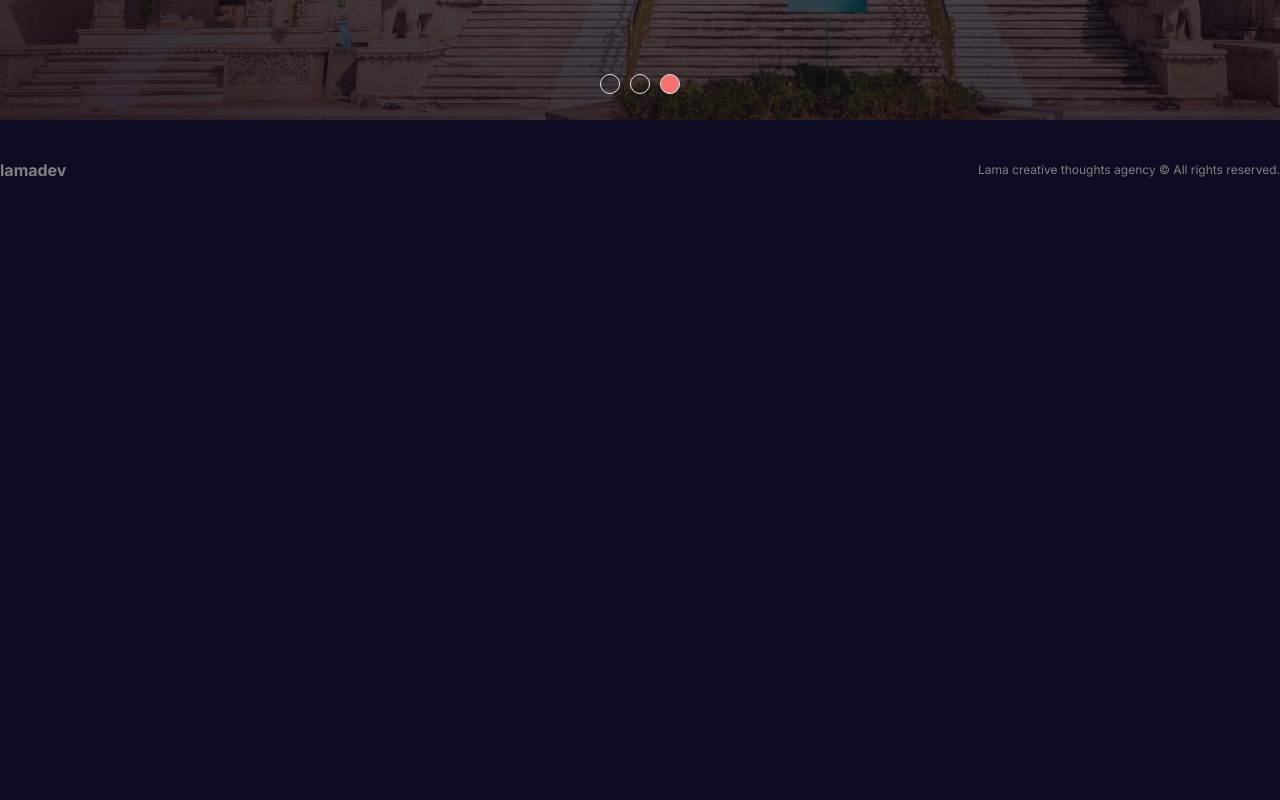
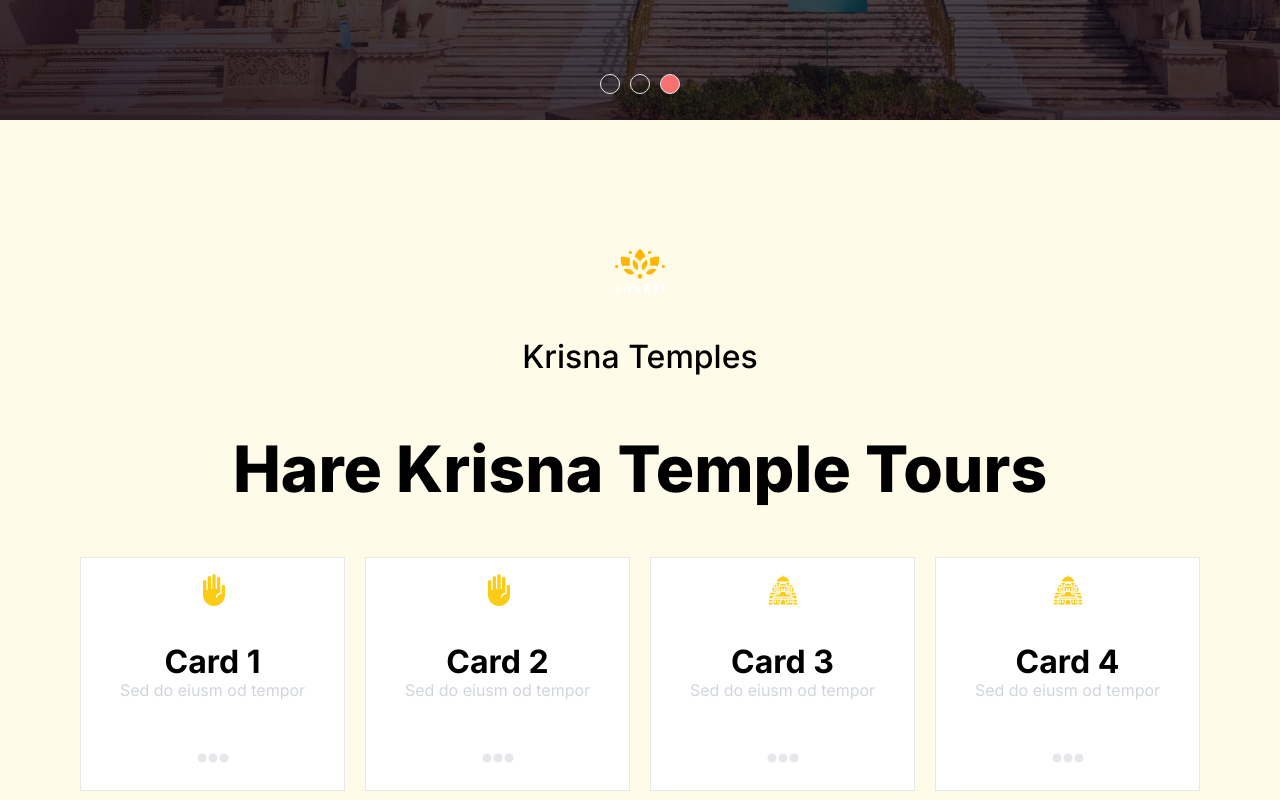
Before and after one commit to deveshksrivastava/next14-mandir-aap, a Next.js app: page / in a window 1280 px wide. Shown: the part 680-1480 px from the top of the page. Before the commit the page ends 900 px from the top, so only its background shows below. Built offline with nearby package versions, Linux system fonts and the light colour scheme; no server answers.

Commit message:
add card and allign reuseable component for slider

```diff
--- a/package.json
+++ b/package.json
@@ -18,6 +18,7 @@
     "react": "^18",
     "react-dom": "^18",
     "react-elastic-carousel": "^0.11.5",
+    "react-icons": "^5.0.1",
     "react-slick": "^0.30.1",
     "slick-carousel": "^1.8.1",
     "styled-components": "^6.1.8",
--- a/src/Reuseable/customarrow.js
+++ b/src/Reuseable/customarrow.js
@@ -1,13 +1,26 @@
-const CustomArrow = ({ direction,onClick }) => {
-
+const CustomArrow = ({ direction, onClick }) => {
   return (
+    <div
+      className={`sm:flex hidden absolute ${
+        direction === "prev" ? "left-0" : "right-0"
+      } top-1/2 transform -translate-y-1/2 z-10`}
+    >
+      {direction === "prev" ? (
         <button
-        className={`sm:flex hidden absolute ${direction === "prev" ? "left-0" : "right-0"} top-1/2 transform -translate-y-1/2 z-10`}
-        onClick={onClick}
+          className="bg-transparent border rounded text-white  p-1 ml-1 hover:bg-red-500"
+          onClick={() => onClick("prev")}
         >
-      {direction === "prev" ?(<button className="bg-transparent border rounded text-white  p-1 ml-1 hover:bg-red-500">prev</button> ): (<button className="bg-transparent border rounded text-white p-1 mr-1 hover:bg-red-500">next</button>)}
-
+          prev
         </button>
+      ) : (
+        <button
+          className="bg-transparent border rounded text-white p-1 mr-1 hover:bg-red-500"
+          onClick={() => onClick("next")}
+        >
+          next
+        </button>
+      )}
+    </div>
   );
 };
 export default CustomArrow;
--- a/src/Reuseable/customslider.js
+++ b/src/Reuseable/customslider.js
@@ -16,9 +16,9 @@ const CustomSlide = (props) => {
               {title}
             </h2>
             <p className="sm:p-10 hidden sm:flex">{label}</p>
-            <button className="bg-red-500 bg:hover sm:w-[10rem] p-2">
+            <div className="bg-red-500 bg:hover sm:w-[10rem] p-2">
               Read More
-            </button>
+            </div>
           </div>
         </div>
         {/* </div> */}
--- a/src/app/page.jsx
+++ b/src/app/page.jsx
@@ -6,8 +6,11 @@ import "slick-carousel/slick/slick.css";
 import "slick-carousel/slick/slick-theme.css";
 import CustomSlide from "@/Reuseable/customslider";
 import Slider from "react-slick";
-import { useState,useRef } from "react";
+import { useState, useRef } from "react";
 import CustomArrow from "@/Reuseable/customarrow";
+import { FaEllipsisH } from "react-icons/fa";
+import { MdFrontHand } from "react-icons/md";
+import { GiByzantinTemple } from "react-icons/gi";
 
 const elastic = [
   {
@@ -29,36 +32,9 @@ const elastic = [
     imageUrl: "/slider/slider3.jpg",
   },
 ];
-// const CustomSlide = (props) => {
-//   const { index, imgurl, title, label } = props;
-//   return (
-//     <>
-//       {/* <div className=" bg-blend-screen w-full z-0"> */}
-//       <div key={index} className="relative  sm:h-[100vh] h-[60vh]    w-full">
-//         <div
-//           className={`absolute insert-0   top-0 z-10 sm:h-[100vh] h-[60vh]   overflow-hidden w-full bg-no-repeat bg-cover flex flex-col justify-center items-center  `}
-//           style={{
-//             backgroundImage: `url(${imgurl})`,
-//             opacity: "60%",
-//           }}
-//         ></div>
-//         <div className="absolute  bg-transparent z-10 sm:h-[100vh] h-[50vh] font-serif  overflow-hidden w-full bg-no-repeat bg-cover flex flex-col justify-center items-center ">
-//           <h2 className=" font-bold  text-white sm:text-[4rem] leading-tight text-2xl flex justify-center sm:p-0  p-5 z-20  ">
-//             {title}
-//           </h2>
-//           <p className="sm:p-10 hidden sm:flex">{label}</p>
-//           <button className="bg-red-500 bg:hover sm:w-[10rem] p-2">
-//             Read More
-//           </button>
-//         </div>
-//       </div>
-//       {/* </div> */}
-//     </>
-//   );
-// };
-
 
 const Home = () => {
+
   const [currentSlide, setCurrentSlide] = useState(0);
   const sliderRef = useRef();
   const settings = {
@@ -99,15 +75,87 @@ const Home = () => {
       );
     },
   };
-  const goToSlide = () => {
+  const goToSlide = (direction) => {
     if (sliderRef.current) {
-      direction === "prev" ? sliderRef.current.slickPrev() : sliderRef.current.slickNext();
+      direction === "prev"
+        ? sliderRef.current.slickPrev()
+        : sliderRef.current.slickNext();
     }
+  };
+  const cardData = [
+    {
+      icon: MdFrontHand,
+      desc: "Sed do eiusm od tempor",
+      title: "Card 1",
+    },
+    {
+      icon: MdFrontHand,
+      desc: "Sed do eiusm od tempor",
+      title: "Card 2",
+    },
+    {
+      icon: GiByzantinTemple,
+      desc: "Sed do eiusm od tempor",
+      title: "Card 3",
+    },
+    {
+      title: "Card 4",
+      desc: "Sed do eiusm od tempor",
+      icon: GiByzantinTemple,
+    },
+  ];
+
+
+  const [isHovered, setIsHovered] = useState(false);
+  const iconRef = useRef(null);
+
+  const handleMouseEnter = (index) => {
+    setIsHovered(index);
+  };
+
+  const handleMouseLeave = () => {
+    setIsHovered(null);
+  };
+
+  const CustomCard = ({ data }) => {
+    return (
+      <>
+        <div className="grid grid-cols-1 sm:grid-cols-2 lg:grid-cols-4 sm:px-20 px-5 gap-5 items-center w-full ">
+          {data.map((item, index) => (
+            <div
+              key={index}
+              className="sm:p-4 p-2  w-[100%]   bg-white border text-black "
+              onMouseEnter={() => handleMouseEnter(index)}
+              onMouseLeave={handleMouseLeave}
+            >
+              <div className="min-w-full  items-center text-center flex flex-col gap-10 ">
+                <item.icon
+                  className={`text-[2rem]   ${
+                    isHovered === index ? "fill-gray-200" : "fill-yellow-400"
+                  } `}
+                  ref={iconRef}
+                />
+                <div>
+                <h1 className="sm:text-[2rem] text-2xl font-bold">{item.title}</h1>
+                <p className="text-gray-300">{item.desc}</p>
+                </div>
+                <FaEllipsisH
+                  className={`text-[2rem] ${
+                    isHovered === index ? "fill-yellow-400" : "fill-gray-200"
+                  } `}
+                  ref={iconRef}
+                />
+              </div>
+            </div>
+          ))}
+        </div>
+      </>
+    );
   };
 
   return (
     <>
-      <div className="slider-container">
+      <section className="text-center">
         <Slider {...settings} ref={sliderRef}>
           {elastic.map((item) => (
             <CustomSlide
@@ -118,10 +166,25 @@ const Home = () => {
             />
           ))}
         </Slider>
-        <CustomArrow direction="prev" onClick={goToSlide}/>
-        <CustomArrow direction="next" onClick={goToSlide}/>
+        <CustomArrow direction="prev" onClick={goToSlide} />
+        <CustomArrow direction="next" onClick={goToSlide} />
+      </section>
+      <section className=" sm:p-0  ">
+        <div className="w-full py-20 gap-10 min-h-[100vh] bg-yellow-50 text-black flex flex-col justify-center items-center ">
+          <Image
+            src="/Logo-retina-inverse.png"
+            height={50}
+            width={50}
+            alt="logo"
+          />
+          <h1 className="text-[2rem] font-medium">Krisna Temples</h1>
+          <h1 className="md:text-[4rem]  text-[2rem] sm:p-0 text-center w-full   font-extrabold">
+            Hare Krisna Temple Tours
+          </h1>
 
-      </div>
+          <CustomCard data={cardData} />
+        </div>
+      </section>
     </>
   );
 };
```
Also changed, not shown: public/Logo-retina-inverse.png (added), 1 other file (tests, documents, lock files or other folders). Lines whose indentation alone changed are shown as unchanged.
